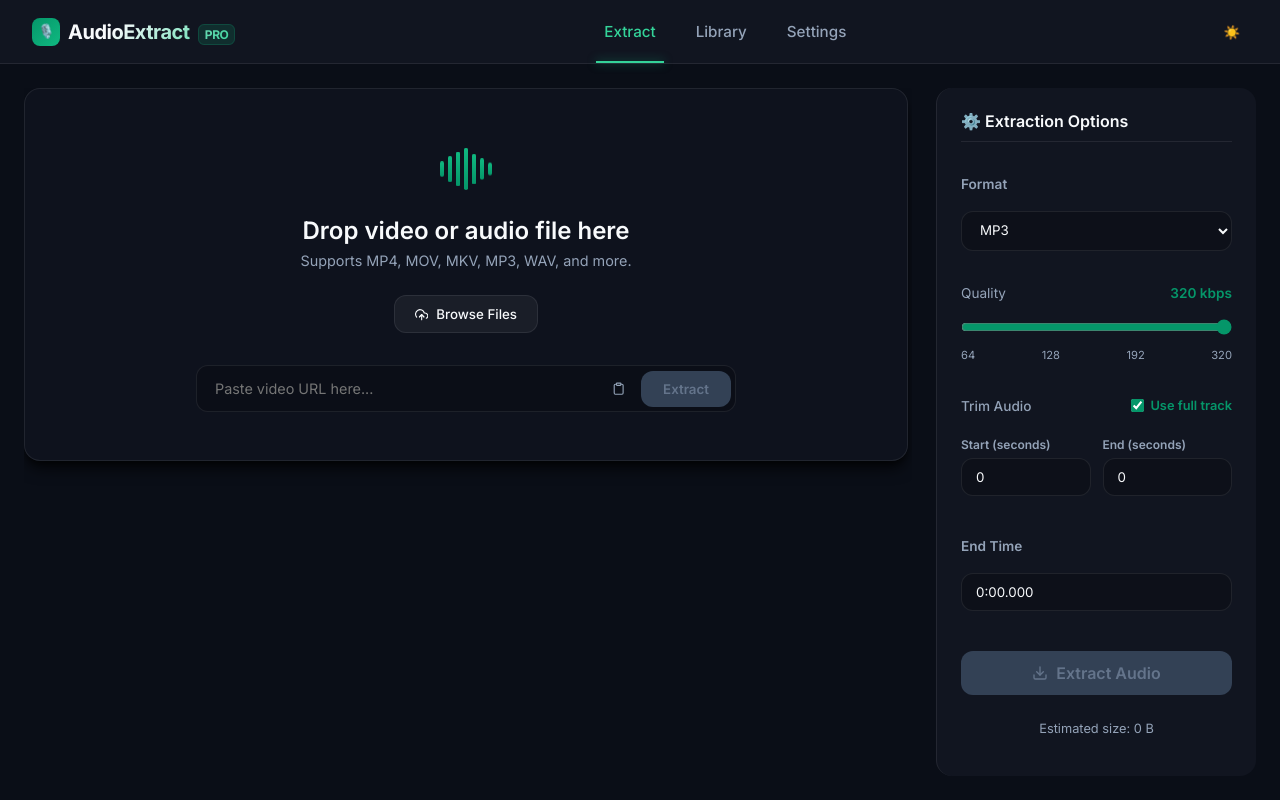
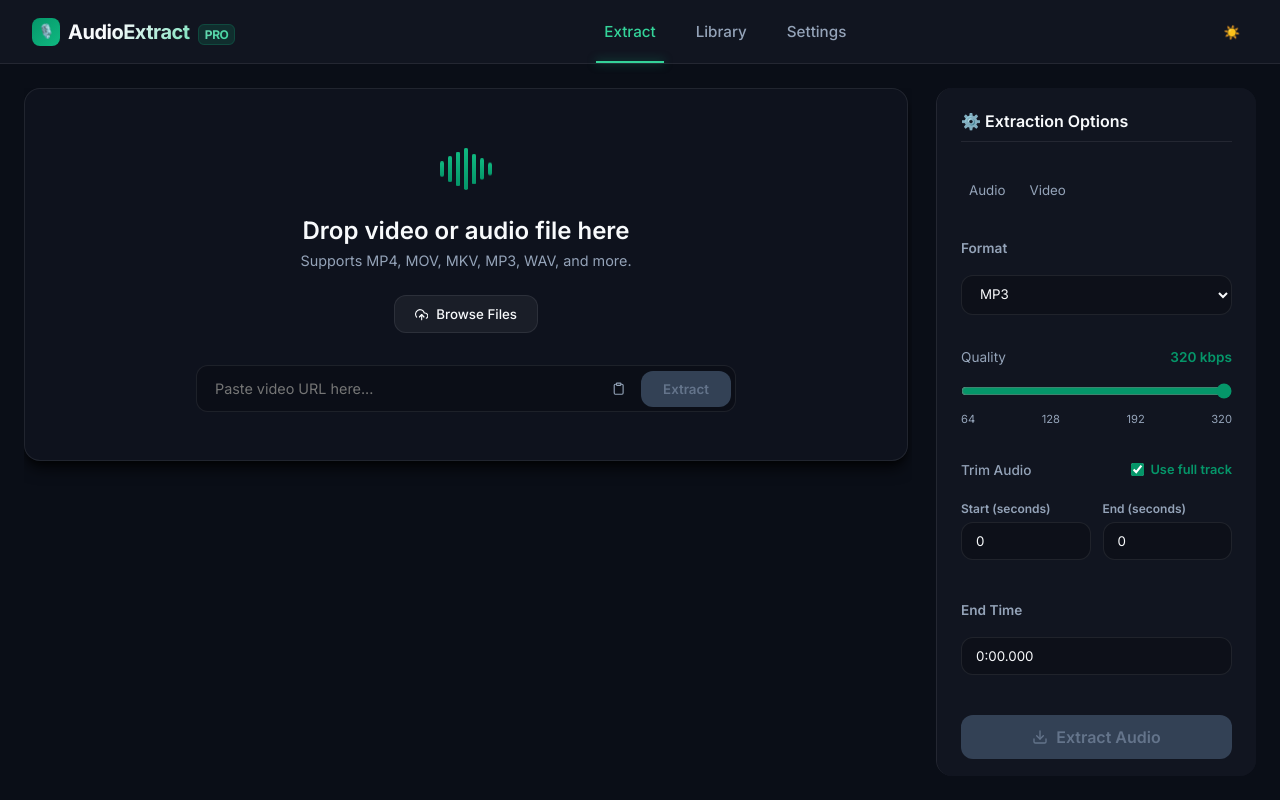
Before and after one commit to quyenanh198/AudioExtract, a React (Vite) app: page / in a window 1280 px wide. Built offline with nearby package versions, Linux system fonts and the light colour scheme.

Commit message:
feat: add Audio/Video mode toggle, wire mode through download flow

```diff
--- a/src/App.tsx
+++ b/src/App.tsx
@@ -38,6 +38,7 @@
   // Extraction options
   const [selectedFormat, setSelectedFormat] = useState('MP3');
   const [selectedQuality, setSelectedQuality] = useState('320');
+  const [selectedMode, setSelectedMode] = useState<'audio' | 'video'>('audio');
   const [startTime, setStartTime] = useState(0);
   const [endTime, setEndTime] = useState(0);
   const [duration, setDuration] = useState(0);
@@ -222,6 +223,9 @@
 
     const format = selectedFormat.toLowerCase();
     const qualityStr = selectedQuality === '320' ? '0' : selectedQuality === '192' ? '2' : '5';
+    const mediaModeParams = selectedMode === 'video'
+      ? { mode: 'video' as const }
+      : { mode: 'audio' as const, format, quality: qualityStr };
 
     // 1. Process URL downloads
     if (currentUrl) {
@@ -234,6 +238,7 @@
                 id: tId,
                 url: item.originalUrl || currentUrl,
                 title: item.title,
+                mode: selectedMode,
                 status: 'queued',
                 createdAt: Date.now()
               });
@@ -243,8 +248,7 @@
                 await startDownload({
                   taskId: tId,
                   url: item.originalUrl || currentUrl,
-                  format,
-                  quality: qualityStr,
+                  ...mediaModeParams,
                   outputDir: settings.outputDir
                 });
               } catch (err) {
@@ -268,6 +272,7 @@
         id: singleTaskId,
         url: currentUrl,
         title: videoInfo.title,
+        mode: selectedMode,
         status: 'queued',
         createdAt: Date.now()
       });
@@ -277,8 +282,7 @@
         await startDownload({
           taskId: singleTaskId,
           url: currentUrl,
-          format,
-          quality: qualityStr,
+          ...mediaModeParams,
           outputDir: settings.outputDir
         });
         setTimeout(() => handleReset(), 2000); // Auto-reset after 2 seconds
@@ -295,6 +299,7 @@
         id: singleTaskId,
         url: localFilePath,
         title: videoInfo.title,
+        mode: 'audio',
         status: 'queued',
         createdAt: Date.now()
       });
@@ -587,6 +592,27 @@
                 </h4>
 
                 <div className="form-group" style={{ marginBottom: 'var(--spacing-md)' }}>
+                  <div style={{ display: 'flex', gap: '8px' }}>
+                    <button
+                      type="button"
+                      className={`btn-ghost ${selectedMode === 'audio' ? 'selected' : ''}`}
+                      onClick={() => setSelectedMode('audio')}
+                    >
+                      {t('mode.audio', 'Audio')}
+                    </button>
+                    <button
+                      type="button"
+                      className={`btn-ghost ${selectedMode === 'video' ? 'selected' : ''}`}
+                      onClick={() => setSelectedMode('video')}
+                    >
+                      {t('mode.video', 'Video')}
+                    </button>
+                  </div>
+                </div>
+
+                {selectedMode === 'audio' && (
+                  <>
+                    <div className="form-group" style={{ marginBottom: 'var(--spacing-md)' }}>
                       <label style={{ fontSize: '0.85rem', color: 'var(--color-text-secondary)', display: 'block', marginBottom: '8px' }}>Format</label>
                       <select
                         value={selectedFormat}
@@ -625,6 +651,8 @@
                         <span>320</span>
                       </div>
                     </div>
+                  </>
+                )}
 
                 <div className="form-group" style={{ marginBottom: 'var(--spacing-lg)' }}>
                   <div style={{ display: 'flex', alignItems: 'center', justifyContent: 'space-between', marginBottom: '12px' }}>
```
Also changed, not shown: 1 other file (tests, documents, lock files or other folders). Lines whose indentation alone changed are shown as unchanged.
